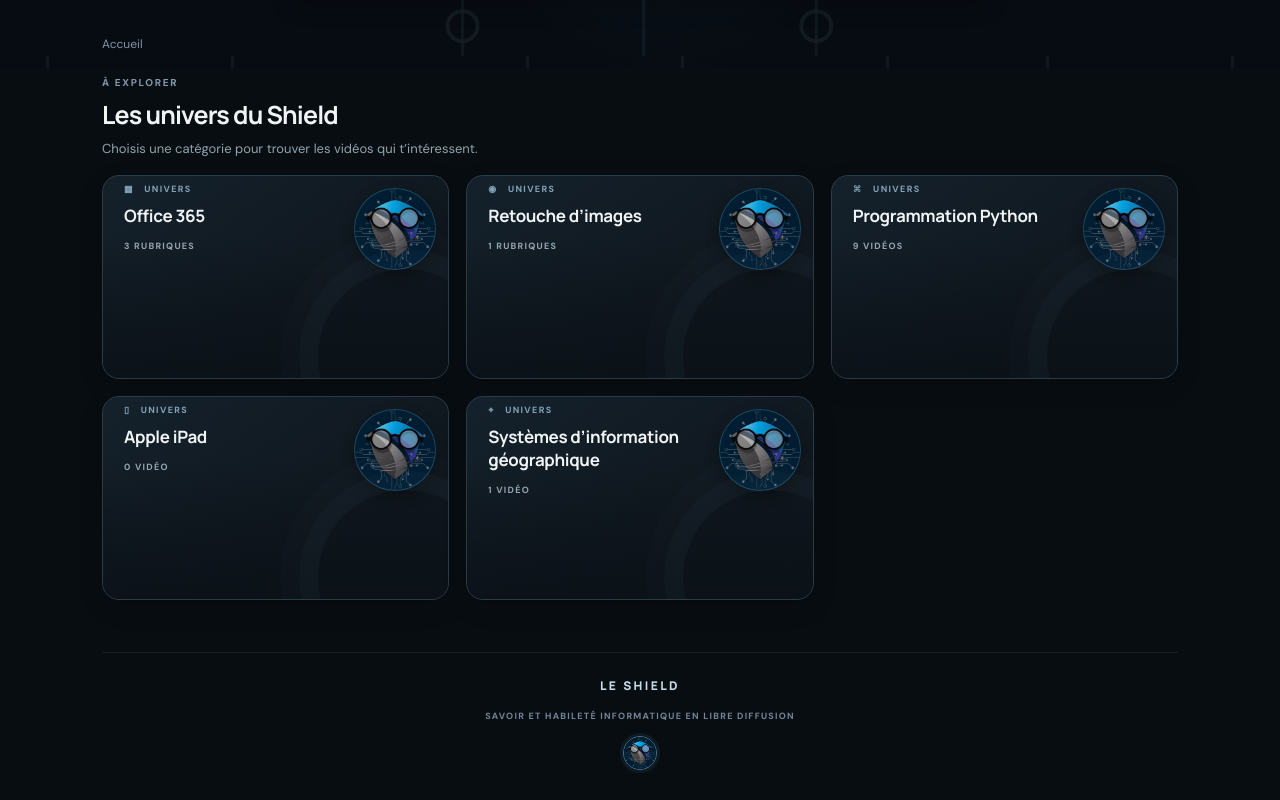
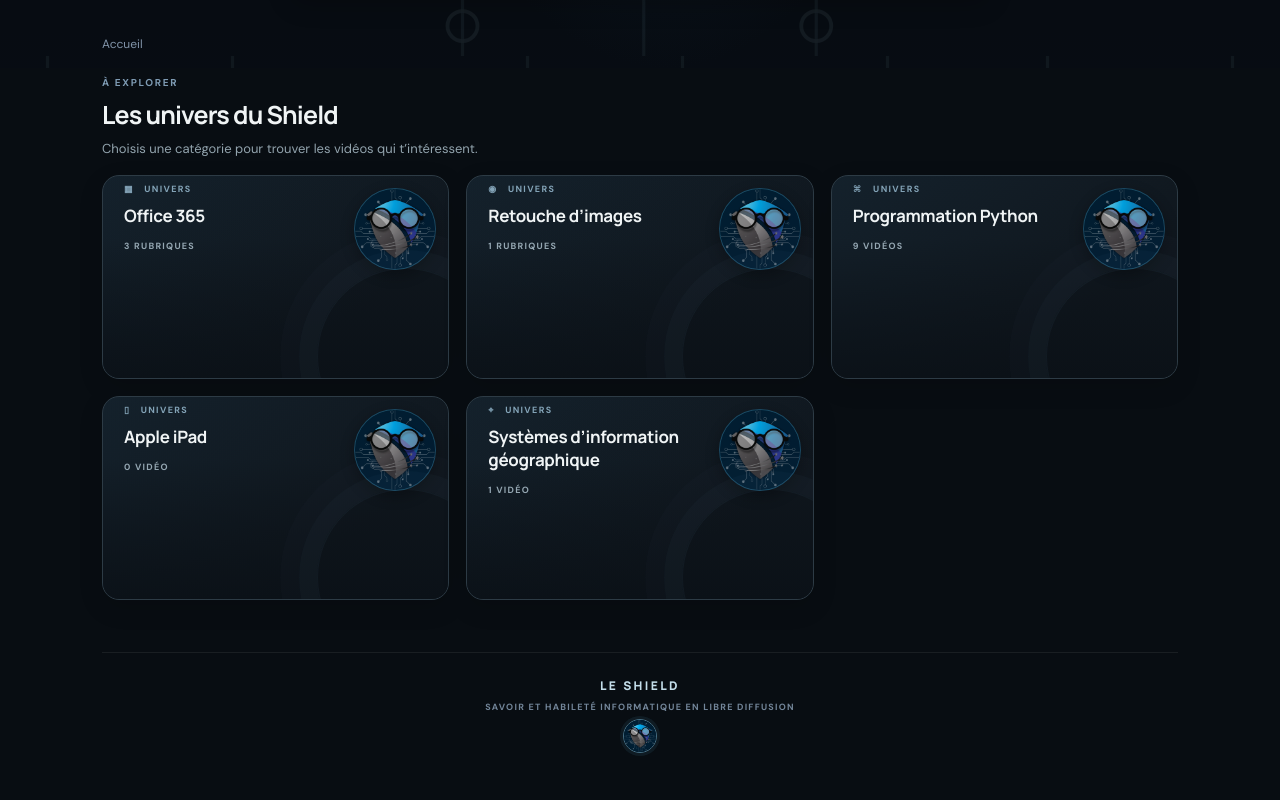
Before and after one commit to Manbo49/le-shield, a plain HTML site: page index.html in a window 1280 px wide. Shown: the part 732-1532 px from the top of the page. Drawn offline with Linux system fonts and the light colour scheme.

Commit message:
Resserrer le pied de page

```diff
--- a/styles.css
+++ b/styles.css
@@ -125,7 +125,10 @@
 .footer-mark{display:block;width:34px;height:34px;object-fit:cover;border:1px solid #467086;border-radius:50%;box-shadow:0 0 0 3px #64b6dc16}
 
 .topbar{height:0;min-height:0;border:0}
-footer{flex-direction:column;justify-content:center;align-items:center;gap:12px;text-align:center}
+footer{flex-direction:column;justify-content:center;align-items:center;gap:5px;text-align:center}
 footer span:first-child{max-width:100%;line-height:1.8}
 footer .footer-name{font:800 12px/1.2 Manrope,sans-serif;letter-spacing:.2em;color:#c4deea}
-footer .footer-acronym{max-width:100%;font-size:9px;line-height:1.8}
+footer .footer-acronym{max-width:100%;font-size:9px;line-height:1.45}
+
+.footer-logo-link{display:block;width:34px;height:34px;border-radius:50%;line-height:0;transition:transform .18s,filter .18s}
+.footer-logo-link:hover,.footer-logo-link:focus-visible{transform:translateY(-2px);filter:brightness(1.18);outline:2px solid #83c9f2;outline-offset:3px}
```
